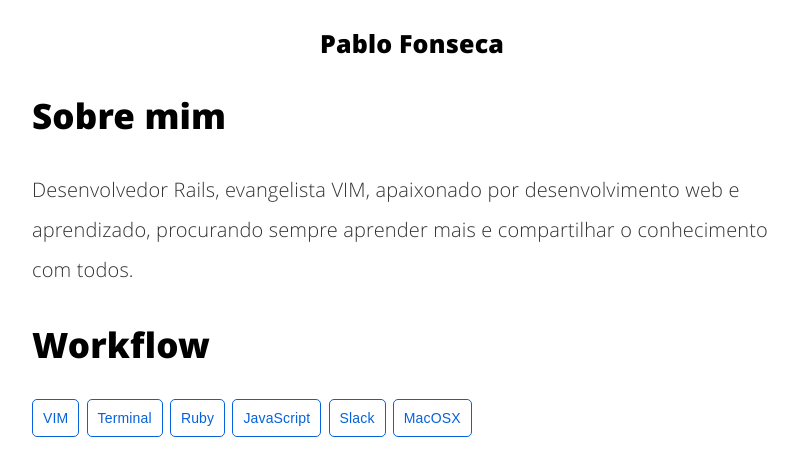
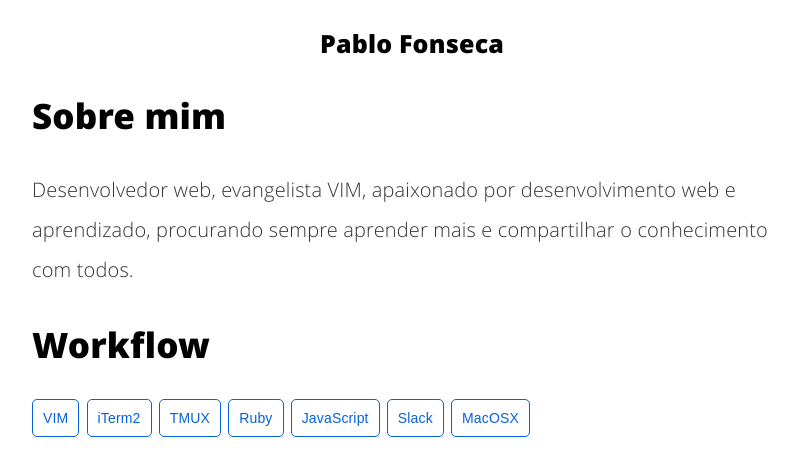
Before and after one commit to codetython/codetython.github.io, a Jekyll site: the page built from core_team.html, in a window 1280 px wide and 900 px high, scrolled down 1040 px, cut to the strip 84-555 px from the top of the window. Shown: the whole strip, without its empty margins (228-1026 px from the left). Built offline with Jekyll 4.4.1, drawn with Linux system fonts in a browser that asks for light colours.

Commit message:
Updated Pablo's workflow

```diff
--- a/_config.yml
+++ b/_config.yml
@@ -11,7 +11,7 @@ disqus_username: codetython
 authors:
   pablo:
     name: Pablo Fonseca
-    bio: Desenvolvedor Rails, evangelista VIM, apaixonado por desenvolvimento web e aprendizado, procurando sempre aprender mais e compartilhar o conhecimento com todos.
+    bio: Desenvolvedor web, evangelista VIM, apaixonado por desenvolvimento web e aprendizado, procurando sempre aprender mais e compartilhar o conhecimento com todos.
     gravatar: 9efe9c2c5c44f8280e05cb3c675c70d5
     email: pablofonseca777@gmail.com
     web: http://pablobfonseca.github.io
@@ -19,7 +19,8 @@ authors:
     github: pablobfonseca
     workflow:
       VIM:
-      Terminal:
+      iTerm2:
+      TMUX:
       Ruby:
       JavaScript:
       Slack:
```
